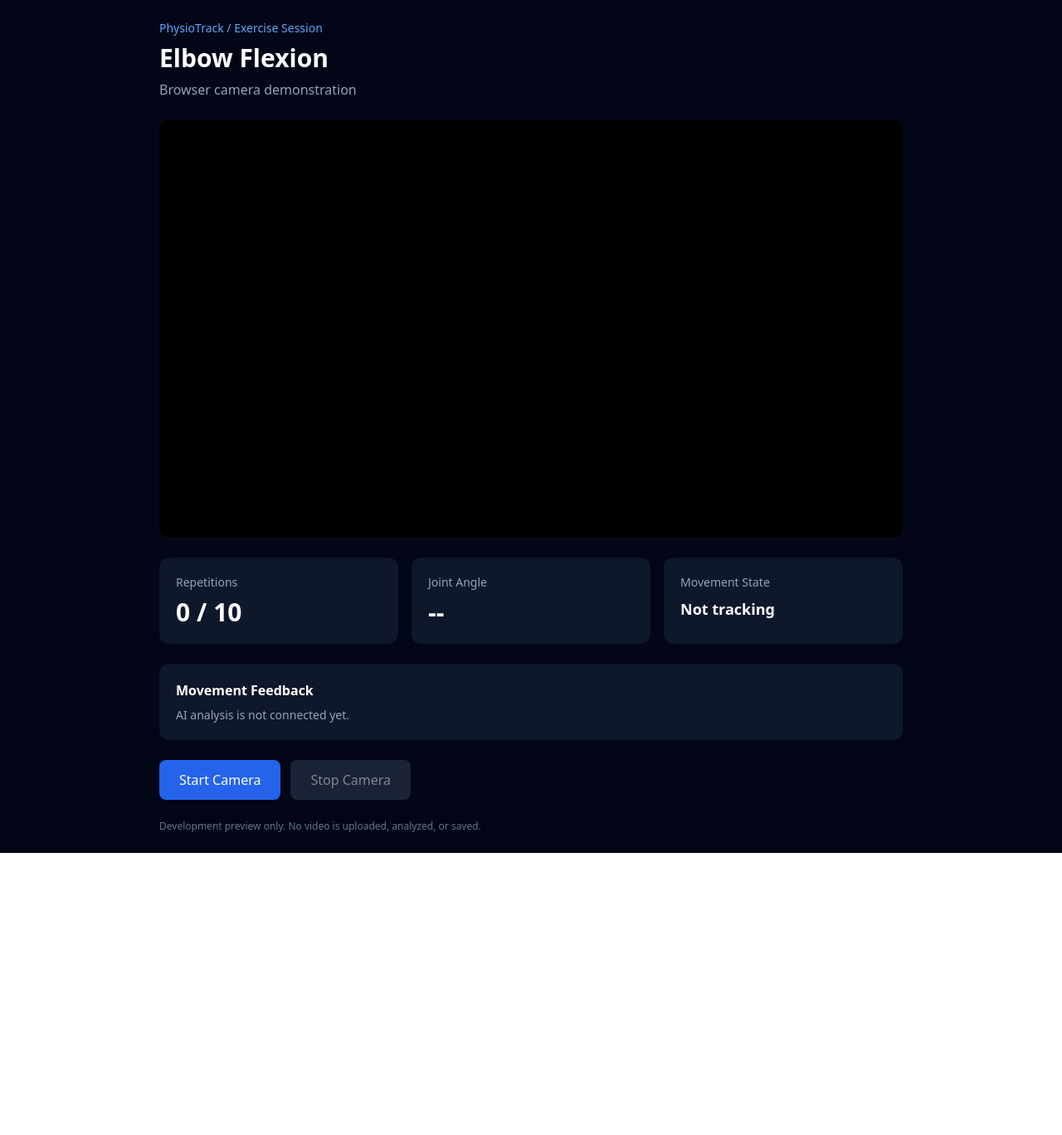
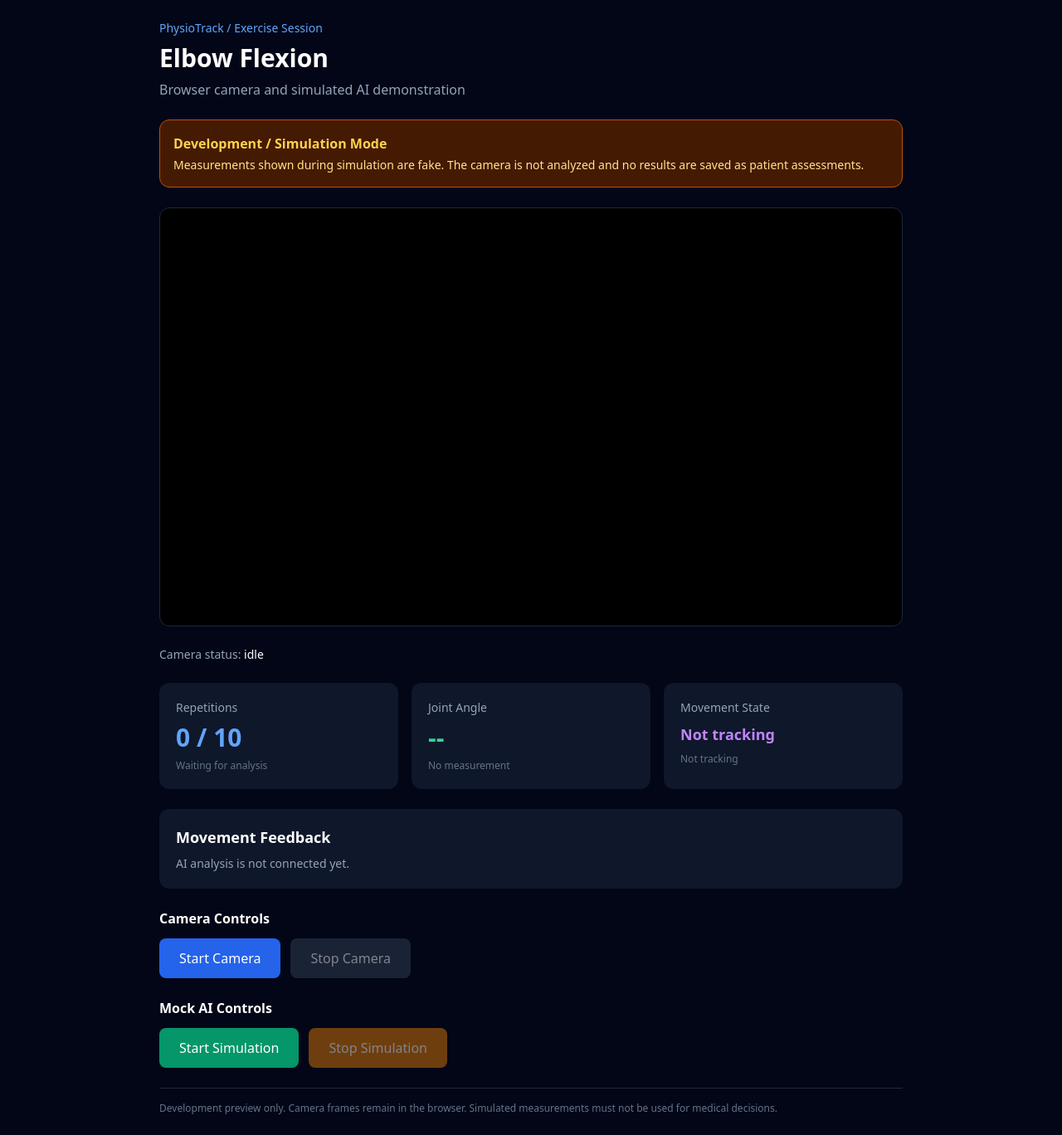
Before and after one commit to suvini2001/AI-based-Physiotherapy-project-, a React (Vite) app in the folder dashboard/: page /exercise-demo in a window 1280 px wide. Shown: the whole page at 83% size. Before the commit the page ends 1028 px from the top, so only its background shows below. Built offline with nearby package versions, Linux system fonts and the light colour scheme.

Commit message:
Add simulated AI results to exercise session interface

```diff
--- a/dashboard/src/pages/ExerciseSession.jsx
+++ b/dashboard/src/pages/ExerciseSession.jsx
@@ -1,25 +1,50 @@
 
 import { useEffect, useRef, useState } from 'react'
+import { createMockAIService } from '../services/mockAIService'
 
 export default function ExerciseSession() {
-  // References do not cause React to re-render.
+  // ==================================================
+  // 1. CAMERA REFERENCES
+  // ==================================================
+
   const videoRef = useRef(null)
   const streamRef = useRef(null)
   const requestIdRef = useRef(0)
 
-  // State controls what appears on the screen.
+  // Keeps track of the simulated AI service.
+  const mockServiceRef = useRef(null)
+
+  // ==================================================
+  // 2. REACT STATE
+  // ==================================================
+
+  // Camera state
   const [cameraStatus, setCameraStatus] = useState('idle')
   const [error, setError] = useState('')
 
-  // These are placeholders until we connect the AI service.
+  // Simulated AI state
+  const [isSimulating, setIsSimulating] = useState(false)
+  const [repCount, setRepCount] = useState(0)
+  const [jointAngle, setJointAngle] = useState(null)
+  const [movementState, setMovementState] =
+    useState('Not tracking')
+
+  const [feedback, setFeedback] =
+    useState('AI analysis is not connected yet.')
+
+  // Temporary target until we integrate prescriptions.
   const targetReps = 10
-  const repCount = 0
-  const jointAngle = null
-  const movementState = 'Not tracking'
+
+  // ==================================================
+  // 3. CAMERA FUNCTIONS
+  // ==================================================
 
   function releaseCamera() {
     if (streamRef.current) {
-      streamRef.current.getTracks().forEach(track => track.stop())
+      streamRef.current
+        .getTracks()
+        .forEach((track) => track.stop())
+
       streamRef.current = null
     }
 
@@ -29,7 +54,10 @@ export default function ExerciseSession() {
   }
 
   async function startCamera() {
-    if (cameraStatus !== 'idle' && cameraStatus !== 'error') {
+    if (
+      cameraStatus !== 'idle' &&
+      cameraStatus !== 'error'
+    ) {
       return
     }
 
@@ -39,14 +67,21 @@ export default function ExerciseSession() {
     setCameraStatus('starting')
 
     try {
-      const stream = await navigator.mediaDevices.getUserMedia({
+      if (!navigator.mediaDevices?.getUserMedia) {
+        throw new Error(
+          'Camera API unavailable. Use localhost or HTTPS.'
+        )
+      }
+
+      const stream =
+        await navigator.mediaDevices.getUserMedia({
           video: true,
           audio: false,
         })
 
-      // Ignore requests that were cancelled or whose page unmounted.
+      // Stop a camera stream from an outdated request.
       if (requestId !== requestIdRef.current) {
-        stream.getTracks().forEach(track => track.stop())
+        stream.getTracks().forEach((track) => track.stop())
         return
       }
 
@@ -54,6 +89,7 @@ export default function ExerciseSession() {
 
       if (videoRef.current) {
         videoRef.current.srcObject = stream
+
         await videoRef.current.play()
       }
 
@@ -64,16 +100,22 @@ export default function ExerciseSession() {
 
       setCameraStatus('running')
     } catch (err) {
-      if (requestId !== requestIdRef.current) return
+      if (requestId !== requestIdRef.current) {
+        return
+      }
 
       releaseCamera()
-      setError(err.message || 'Unable to access the camera.')
+
+      setError(
+        err.message || 'Unable to access the camera.'
+      )
+
       setCameraStatus('error')
     }
   }
 
   function stopCamera() {
-    // Invalidates an in-progress camera request.
+    // Invalidate any camera request still in progress.
     requestIdRef.current += 1
 
     releaseCamera()
@@ -81,32 +123,118 @@ export default function ExerciseSession() {
     setCameraStatus('idle')
   }
 
-  // Release the camera when this page is removed.
+  // ==================================================
+  // 4. MOCK AI SIMULATION FUNCTIONS
+  // ==================================================
+
+  function startSimulation() {
+    // Prevent multiple simulation intervals.
+    if (mockServiceRef.current) {
+      return
+    }
+
+    // Reset previous simulated measurements.
+    setRepCount(0)
+    setJointAngle(null)
+    setMovementState('Not tracking')
+
+    const mockService = createMockAIService((result) => {
+      // Update React when new mock data arrives.
+      setRepCount(result.repCount)
+      setJointAngle(result.jointAngle)
+      setMovementState(result.movementState)
+      setFeedback(result.feedback)
+    })
+
+    mockServiceRef.current = mockService
+
+    mockService.start()
+
+    setIsSimulating(true)
+  }
+
+  function stopSimulation() {
+    if (mockServiceRef.current) {
+      mockServiceRef.current.stop()
+      mockServiceRef.current = null
+    }
+
+    setIsSimulating(false)
+
+    // Reset the UI values.
+    setRepCount(0)
+    setJointAngle(null)
+    setMovementState('Not tracking')
+
+    setFeedback('AI analysis is not connected yet.')
+  }
+
+  // ==================================================
+  // 5. CLEANUP
+  // ==================================================
+
   useEffect(() => {
     return () => {
+      // Cancel outstanding camera requests.
       requestIdRef.current += 1
-      releaseCamera()
+
+      // Release camera hardware.
+      streamRef.current
+        ?.getTracks()
+        .forEach((track) => track.stop())
+
+      streamRef.current = null
+
+      // Stop background mock simulation.
+      mockServiceRef.current?.stop()
+      mockServiceRef.current = null
     }
   }, [])
 
+  // ==================================================
+  // 6. USER INTERFACE
+  // ==================================================
+
   return (
-    <div className="min-h-screen bg-slate-950 text-white p-6">
+    <div className="min-h-screen bg-slate-950 p-6 text-white">
       <div className="mx-auto max-w-4xl space-y-6">
 
+        {/* HEADER */}
         <header>
           <p className="text-sm text-blue-400">
             PhysioTrack / Exercise Session
           </p>
+
           <h1 className="mt-2 text-3xl font-bold">
             Elbow Flexion
           </h1>
+
           <p className="mt-2 text-slate-400">
-            Browser camera demonstration
+            Browser camera and simulated AI demonstration
           </p>
         </header>
 
-        {/* Browser camera preview */}
-        <div className="overflow-hidden rounded-xl bg-black">
+        {/* SIMULATION WARNING */}
+        <div
+          className="rounded-xl border border-amber-700
+                     bg-amber-950 p-4"
+        >
+          <p className="font-semibold text-amber-300">
+            Development / Simulation Mode
+          </p>
+
+          <p className="mt-1 text-sm text-amber-200">
+            Measurements shown during simulation are fake.
+            The camera is not analyzed and no results
+            are saved as patient assessments.
+          </p>
+        </div>
+
+        {/* CAMERA PREVIEW */}
+        <div
+          className="overflow-hidden rounded-xl
+                     border border-slate-800 bg-black"
+        >
           <video
             ref={videoRef}
             autoPlay
@@ -116,52 +244,107 @@ export default function ExerciseSession() {
           />
         </div>
 
-        {/* Exercise measurements */}
+        {/* CAMERA STATUS */}
+        <div className="text-sm text-slate-400">
+          Camera status:{' '}
+
+          <span className="font-medium text-white">
+            {cameraStatus}
+          </span>
+        </div>
+
+        {/* MEASUREMENT CARDS */}
         <div className="grid grid-cols-1 gap-4 sm:grid-cols-3">
 
+          {/* REPETITIONS */}
           <div className="rounded-xl bg-slate-900 p-5">
             <p className="text-sm text-slate-400">
               Repetitions
             </p>
-            <p className="mt-2 text-3xl font-bold">
+
+            <p className="mt-2 text-3xl font-bold text-blue-400">
               {repCount} / {targetReps}
+            </p>
+
+            <p className="mt-2 text-xs text-slate-500">
+              {isSimulating
+                ? 'Simulated count'
+                : 'Waiting for analysis'}
             </p>
           </div>
 
+          {/* JOINT ANGLE */}
           <div className="rounded-xl bg-slate-900 p-5">
             <p className="text-sm text-slate-400">
               Joint Angle
             </p>
-            <p className="mt-2 text-3xl font-bold">
-              {jointAngle === null ? '--' : `${jointAngle}°`}
+
+            <p className="mt-2 text-3xl font-bold text-emerald-400">
+              {jointAngle === null
+                ? '--'
+                : `${jointAngle}°`}
+            </p>
+
+            <p className="mt-2 text-xs text-slate-500">
+              {isSimulating
+                ? 'Simulated angle'
+                : 'No measurement'}
             </p>
           </div>
 
+          {/* MOVEMENT STATE */}
           <div className="rounded-xl bg-slate-900 p-5">
             <p className="text-sm text-slate-400">
               Movement State
             </p>
-            <p className="mt-2 text-lg font-semibold">
+
+            <p className="mt-2 text-lg font-semibold text-purple-400">
               {movementState}
             </p>
-          </div>
-        </div>
 
-        {/* Feedback */}
-        <div className="rounded-xl bg-slate-900 p-5">
-          <h2 className="font-semibold">Movement Feedback</h2>
-          <p className="mt-2 text-sm text-slate-400">
-            AI analysis is not connected yet.
+            <p className="mt-2 text-xs text-slate-500">
+              {isSimulating
+                ? 'Simulated movement'
+                : 'Not tracking'}
             </p>
           </div>
 
+        </div>
+
+        {/* FEEDBACK PANEL */}
+        <div className="rounded-xl bg-slate-900 p-5">
+          <h2 className="text-lg font-semibold">
+            Movement Feedback
+          </h2>
+
+          <p
+            className={`mt-2 text-sm ${
+              isSimulating
+                ? 'text-amber-400'
+                : 'text-slate-400'
+            }`}
+          >
+            {feedback}
+          </p>
+        </div>
+
+        {/* ERROR DISPLAY */}
         {error && (
-          <p role="alert" className="text-red-400">
+          <div
+            role="alert"
+            className="rounded-lg bg-red-950 p-4 text-red-400"
+          >
             Camera error: {error}
-          </p>
+          </div>
         )}
 
-        {/* Camera controls */}
+        {/* CAMERA CONTROLS */}
+        <div className="space-y-3">
+
+          <h2 className="font-semibold">
+            Camera Controls
+          </h2>
+
           <div className="flex flex-wrap gap-3">
 
             <button
@@ -188,10 +371,43 @@ export default function ExerciseSession() {
             </button>
 
           </div>
+        </div>
 
-        <p className="text-xs text-slate-500">
-          Development preview only. No video is uploaded,
-          analyzed, or saved.
+        {/* SIMULATION CONTROLS */}
+        <div className="space-y-3">
+
+          <h2 className="font-semibold">
+            Mock AI Controls
+          </h2>
+
+          <div className="flex flex-wrap gap-3">
+
+            <button
+              onClick={startSimulation}
+              disabled={isSimulating}
+              className="rounded-lg bg-emerald-600 px-6 py-3
+                         font-medium disabled:opacity-50"
+            >
+              Start Simulation
+            </button>
+
+            <button
+              onClick={stopSimulation}
+              disabled={!isSimulating}
+              className="rounded-lg bg-amber-600 px-6 py-3
+                         font-medium disabled:opacity-50"
+            >
+              Stop Simulation
+            </button>
+
+          </div>
+        </div>
+
+        {/* FOOTER */}
+        <p className="border-t border-slate-800 pt-4 text-xs text-slate-500">
+          Development preview only. Camera frames remain
+          in the browser. Simulated measurements must not
+          be used for medical decisions.
         </p>
 
       </div>
--- /dev/null
+++ b/dashboard/src/services/mockAIService.js
@@ -0,0 +1,87 @@
+
+/**
+ * PhysioTrack - Mock AI Service
+ *
+ * Generates fake exercise measurements for UI testing.
+ * Does NOT process video frames or perform real AI analysis.
+ */
+
+const MOVEMENT_SEQUENCE = [
+  {
+    jointAngle: 160,
+    movementState: 'EXTENDED',
+  },
+  {
+    jointAngle: 130,
+    movementState: 'FLEXING',
+  },
+  {
+    jointAngle: 95,
+    movementState: 'FLEXING',
+  },
+  {
+    jointAngle: 55,
+    movementState: 'FLEXED',
+  },
+  {
+    jointAngle: 100,
+    movementState: 'EXTENDING',
+  },
+  {
+    jointAngle: 140,
+    movementState: 'EXTENDING',
+  },
+]
+
+export function createMockAIService(onResult) {
+  let intervalId = null
+  let stepIndex = 0
+  let repCount = 0
+
+  function emitResult() {
+    const currentStep = MOVEMENT_SEQUENCE[stepIndex]
+
+    // Count one repetition after a full simulated movement.
+    if (stepIndex === MOVEMENT_SEQUENCE.length - 1) {
+      repCount += 1
+    }
+
+    const result = {
+      jointAngle: currentStep.jointAngle,
+      movementState: currentStep.movementState,
+      repCount: repCount,
+      feedback: 'SIMULATION: No real movement analysis',
+      isMock: true,
+    }
+
+    // Send the mock result to the React component.
+    onResult(result)
+
+    // Move to the next simulated frame.
+    stepIndex = (stepIndex + 1) % MOVEMENT_SEQUENCE.length
+  }
+
+  return {
+    start() {
+      if (intervalId !== null) {
+        return
+      }
+
+      emitResult()
+      intervalId = setInterval(emitResult, 700)
+    },
+
+    stop() {
+      if (intervalId !== null) {
+        clearInterval(intervalId)
+        intervalId = null
+      }
+    },
+
+    reset() {
+      this.stop()
+      stepIndex = 0
+      repCount = 0
+    },
+  }
+}
```
Lines whose indentation alone changed are shown as unchanged.
